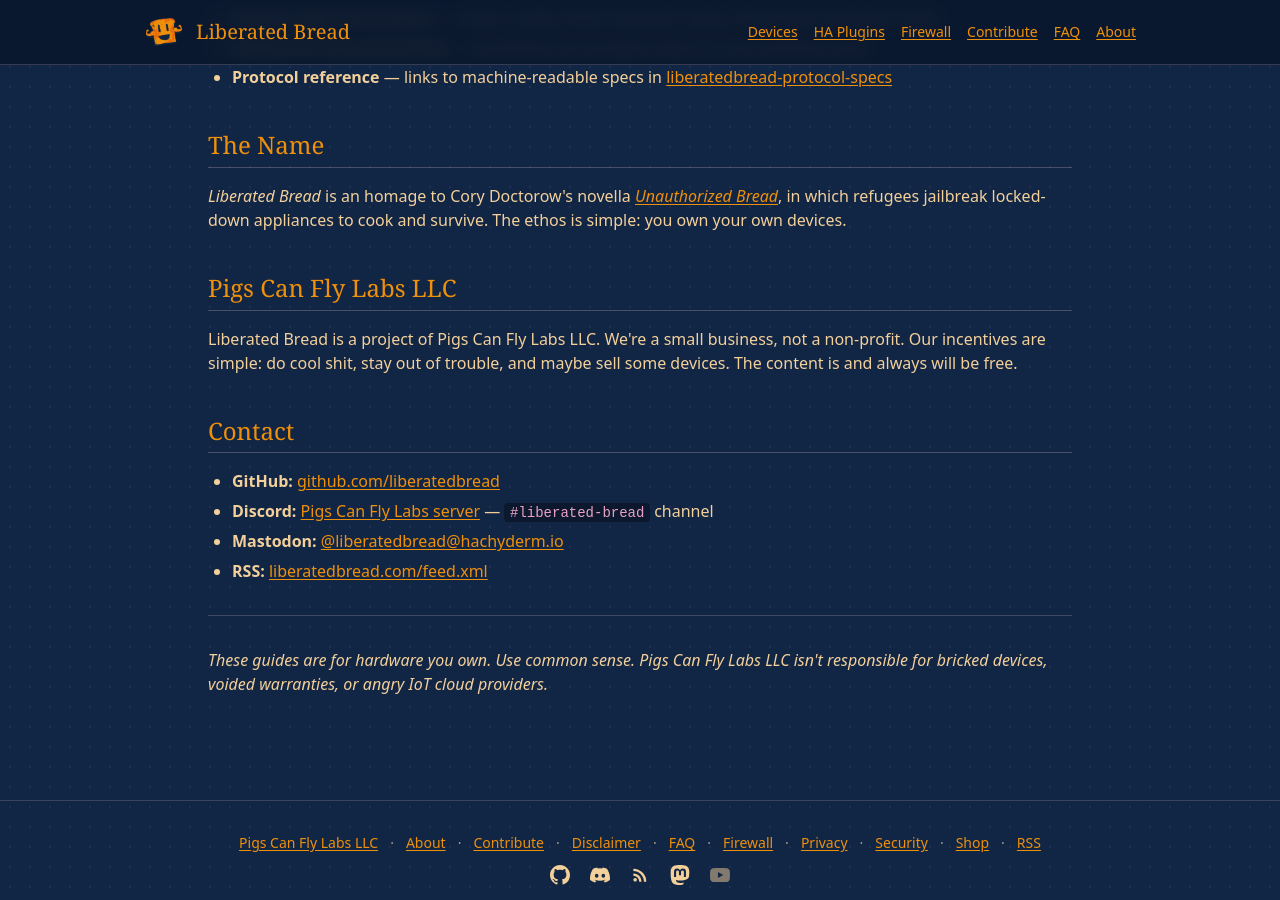
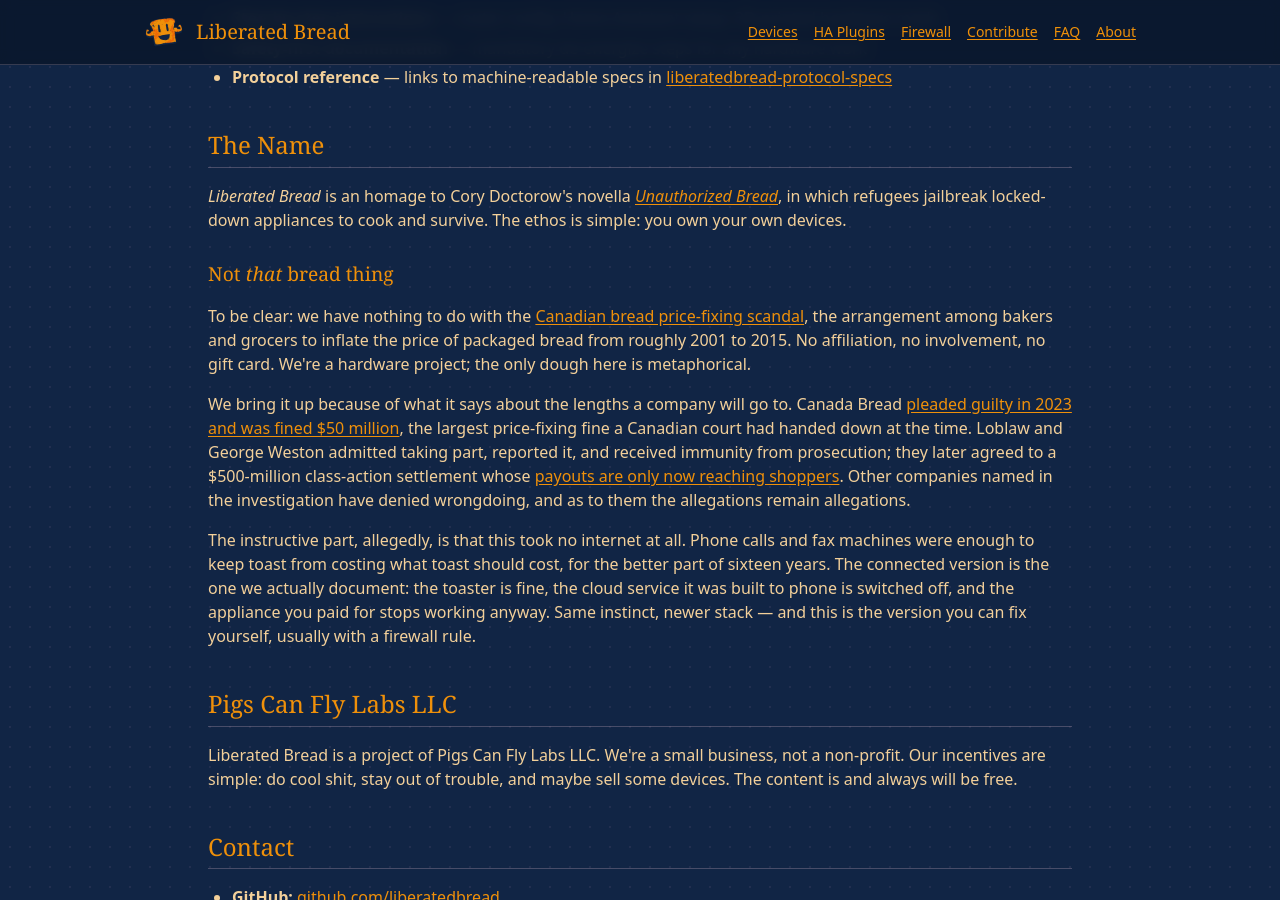
Before and after one commit to liberatedbread/liberatedbread-web-static, a Jekyll site: the page built from about.md, in a window 1280 px wide and 900 px high, scrolled down 423 px. Built offline with Jekyll 4.4.1, drawn with Linux system fonts in a browser that asks for light colours.

Commit message:
Say plainly that we are not the bread price-fixing people
Adds a "Not *that* bread thing" section to About and a matching FAQ entry
disclaiming any connection to the Canadian bread price-fixing case, while
using it to make the point the site is about: the price-fixing version
needed no internet at all, and the connected version — an appliance
bricked when its cloud is switched off — is the one you can actually fix
yourself.

Claims are sourced (Wikipedia overview, PPSC release on the Canada Bread
guilty plea and $50M fine, CBC on the $500M settlement payouts) and hedged
where they should be: admissions and the guilty plea stated as fact, the
denials of everyone else left as allegations.

Co-Authored-By: Claude Opus 5 <noreply@anthropic.com>
Claude-Session: https://claude.ai/code/session_011KvJc15RWqyBV8J2hMFGPr

```diff
--- a/about.md
+++ b/about.md
@@ -21,6 +21,14 @@ When a company shuts down its cloud servers, "smart" devices often become paperw
 
 *Liberated Bread* is an homage to Cory Doctorow's novella [*Unauthorized Bread*](https://craphound.com/unauthorizedbread/), in which refugees jailbreak locked-down appliances to cook and survive. The ethos is simple: you own your own devices.
 
+### Not *that* bread thing
+
+To be clear: we have nothing to do with the [Canadian bread price-fixing scandal](https://en.wikipedia.org/wiki/Bread_price-fixing_in_Canada), the arrangement among bakers and grocers to inflate the price of packaged bread from roughly 2001 to 2015. No affiliation, no involvement, no gift card. We're a hardware project; the only dough here is metaphorical.
+
+We bring it up because of what it says about the lengths a company will go to. Canada Bread [pleaded guilty in 2023 and was fined $50 million](https://www.ppsc-sppc.gc.ca/eng/nws-nvs/2023/21_06_23.html), the largest price-fixing fine a Canadian court had handed down at the time. Loblaw and George Weston admitted taking part, reported it, and received immunity from prosecution; they later agreed to a $500-million class-action settlement whose [payouts are only now reaching shoppers](https://www.cbc.ca/news/canada/bread-fixing-website-1.7631445). Other companies named in the investigation have denied wrongdoing, and as to them the allegations remain allegations.
+
+The instructive part, allegedly, is that this took no internet at all. Phone calls and fax machines were enough to keep toast from costing what toast should cost, for the better part of sixteen years. The connected version is the one we actually document: the toaster is fine, the cloud service it was built to phone is switched off, and the appliance you paid for stops working anyway. Same instinct, newer stack — and this is the version you can fix yourself, usually with a firewall rule.
+
 ## Pigs Can Fly Labs LLC
 
 Liberated Bread is a project of Pigs Can Fly Labs LLC. We're a small business, not a non-profit. Our incentives are simple: do cool shit, stay out of trouble, and maybe sell some devices. The content is and always will be free.
```
Also changed, not shown: faq.md (+6 -0 lines).
